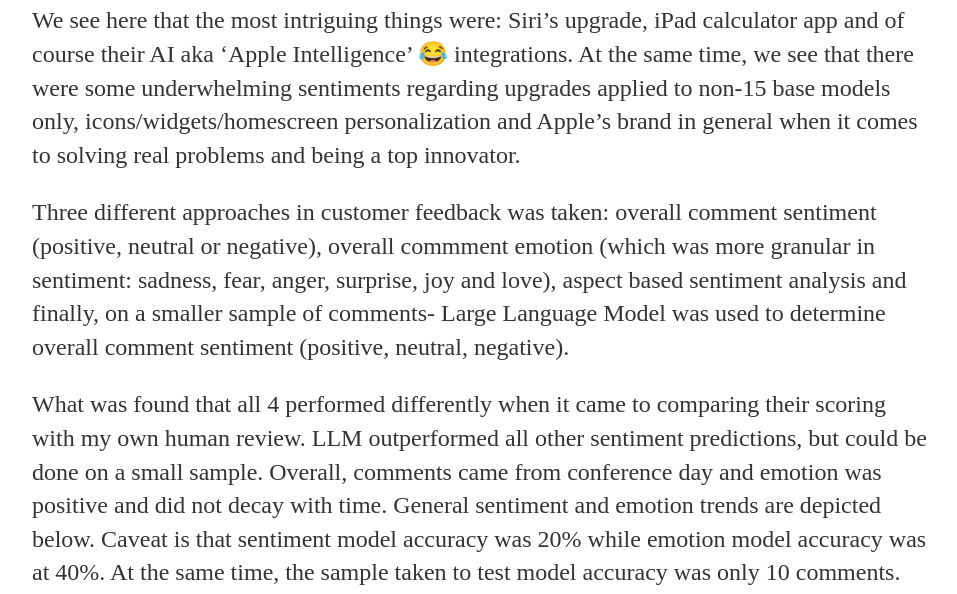
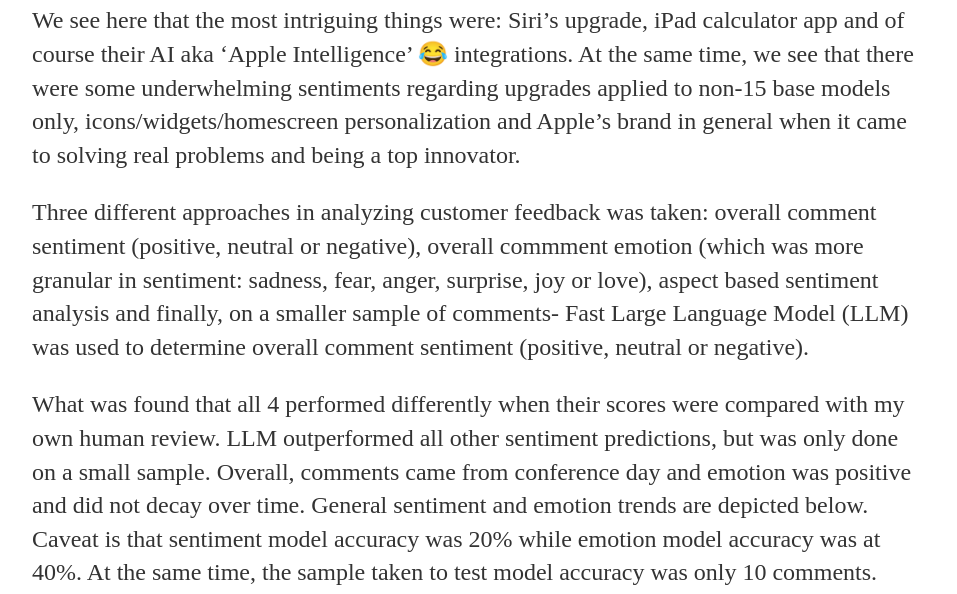
Before and after one commit to mindyng/mindyng.github.io, a Jekyll site: the page built from _posts/2024-07-13-Advanced-Language-Analysis.md, in a window 1280 px wide and 1400 px high, scrolled down 1993 px, cut to the strip 253-847 px from the top of the window. Shown: the whole strip, without its empty margins (160-1117 px from the left). Built offline with Jekyll 4.4.1, drawn with Linux system fonts in a browser that asks for light colours; our own code applies the rules of GitHub Pages for plain Markdown files; some of the changed text lies outside the part shown.

Commit message:
Update 2024-07-13-Advanced-Language-Analysis.md
final review

```diff
--- a/_posts/2024-07-13-Advanced-Language-Analysis.md
+++ b/_posts/2024-07-13-Advanced-Language-Analysis.md
@@ -5,11 +5,10 @@
 people's reactions.
 
 Given that I am writing this on a MacBook Pro and recently got an iPhone, I feel more inclined to be up-to-date with Apple's releases.
-I did have the option of just tracking Reddit's WWDC 2024 live megathread or watch [The Verge's](https://www.youtube.com/watch?v=sBXdyUA6A88) condensed version
-of the conference, but that is not as fun as scraping the data and performing NLP analysis on people's reactions. :)
+I did have the option of just tracking Reddit's WWDC 2024 live megathread or watch [The Verge's condensed version
+of the conference](https://www.youtube.com/watch?v=sBXdyUA6A88), but that is not as fun as scraping the data and performing NLP analysis on people's reactions. 😃
 
-Also, after performing [sentiment analysis on LLM chatbots](https://mindyng.github.io/blog/2024/01/01/Sentiment-Analysis-On-L-L-M-Chatbots), in future iterations,
-I had wanted better topics generated as well as perform sentiment analysis on aspects versus overall comments.
+Also, after performing [sentiment analysis on LLM chatbots](https://mindyng.github.io/blog/2024/01/01/Sentiment-Analysis-On-L-L-M-Chatbots), in future iterations, I had wanted better topics generated as well as perform sentiment analysis on aspects versus overall comments.
 Lastly, I have been wanting to use a free, open-sourced LLM's API's to generate answers in my notebook.
 
 # Business Insights
@@ -18,21 +17,20 @@
 Based Sentiment Analysis.
 
 When extracting the most talked about topics from the conference, it turned out that an Apple presenter using competitor's Samsung Notes app
-to present was highly joked about. Though noise, did give some insight on what is a great Notes app even if it is not made by company you work for 😂 .
-Despite this top topic, still able to extract much on what people were buzzing about:
+to present was highly joked about. Though noise, this topic did give some insight on what is a great Notes app even if it was not made by the company
+he worked for 😂 . Despite this top topic, I was still able to extract much on what people were buzzing about:
 
 <img width="1300" alt="Screenshot 2024-07-14 at 9 39 19 AM" src="https://github.com/user-attachments/assets/9f1612de-5610-4528-bac7-d59e4657c87d">
 
 We see here that the most intriguing things were: Siri's upgrade, iPad calculator app and of course their AI aka 'Apple Intelligence' 😂 integrations.
-At the same time, we see that there were some underwhelming sentiments regarding upgrades applied to non-15 base models only, icons/widgets/homescreen personalization
-and Apple's brand in general when it comes to solving real problems and being a top innovator.
+At the same time, we see that there were some underwhelming sentiments regarding upgrades applied to non-15 base models only, icons/widgets/homescreen personalization and Apple's brand in general when it came to solving real problems and being a top innovator.
 
-Three different approaches in customer feedback was taken: overall comment sentiment (positive, neutral or negative), overall commment emotion
-(which was more granular in sentiment: sadness, fear, anger, surprise, joy and love), aspect based sentiment analysis and finally, on a smaller sample
-of comments- Large Language Model was used to determine overall comment sentiment (positive, neutral, negative).
+Three different approaches in analyzing customer feedback was taken: overall comment sentiment (positive, neutral or negative), overall commment emotion
+(which was more granular in sentiment: sadness, fear, anger, surprise, joy or love), aspect based sentiment analysis and finally, on a smaller sample
+of comments- Fast Large Language Model (LLM) was used to determine overall comment sentiment (positive, neutral or negative).
 
-What was found that all 4 performed differently when it came to comparing their scoring with my own human review. LLM outperformed all other sentiment
-predictions, but could be done on a small sample. Overall, comments came from conference day and emotion was positive and did not decay with time.
+What was found that all 4 performed differently when their scores were compared with my own human review. LLM outperformed all other sentiment
+predictions, but was only done on a small sample. Overall, comments came from conference day and emotion was positive and did not decay over time.
 General sentiment and emotion trends are depicted below. Caveat is that sentiment model accuracy was 20% while emotion model accuracy was at 40%.
 At the same time, the sample taken to test model accuracy was only 10 comments.
 
@@ -57,15 +55,19 @@
 their competitor, Samsung had negative sentiment mostly tied to it. However, things looked good with iPad only (most likely due to the impressive
 Calculator app). There was positive sentiment for apple, but it was not the dominant emotion.
 
-It looks like from the WWDC conference, iphone, iPad, iOS, android/Samsung (notes), app and features were the most talked about topics. Looks like
-Apple needs to work on their reputation even after catch up with AI frontier.
+It looks like from the WWDC conference, iPhone, iPad, iOS, Android/Samsung (notes), app and features were the most talked about topics. Looks like
+Apple needs to work on their reputation even after catching up on the AI front.
 
 # Business Recommendations
 
+In general:
+
 1. Apple needs to be more of a risk taker
 2. Be an innovator and not a copier
-3. Research problems people are actually having and solving them
-4. Build a watertight strategy and execture feature release faster
+3. Research problems people are actually having and solve them
+4. Build a watertight strategy and execute feature releases faster
+
+More specifically:
 
 Based on the sentiment analysis findings from the WWDC conference, here are some business recommendations for Apple to improve their reputation and address the feedback received:
 
@@ -103,30 +105,25 @@
 # Personal Growth as Data Professional/Fun Lessons
 
 1. LLM API and workarounds (data augmentation, sentiment classification)
-- First off, LLM's are versatile winners when it came to having to augment data by replacing words with synonyms and performing sentiment analysis on
+First off, LLM's are versatile winners when it came to having to augment data by replacing words with synonyms and performing sentiment analysis on
 overall comments. Then again it has greater foundation of knowledge and bigger context window to handle nuanced/domain-specific questions.
 
-2. BERTopic is a library that really peeked my interest. Last time I tried topic modeling, it was messy and not helpful when using LDA. The difference is most likely due to BERTopic being transformer-embeddings based whereas LDA is based on probabilities. I enjoyed the visualizations that helped with interpretation. Below was the most fascinating one for me because it had the different topics and upon hovering and playing with the slider, you can examine different topic and words that make up the topics.
+2. BERTopic is a library that really peaked my interest. Last time I tried topic modeling, it was messy and not helpful when using LDA. The difference is most likely due to BERTopic being transformer embeddings based whereas LDA is based on probabilities. I enjoyed the visualizations that helped with interpretation. Below was the most fascinating one for me because it had the different topics and upon hovering and playing with the slider, you can examine different topic and words that make up the topics.
 
-<img width="756" alt="Screenshot 2024-07-14 at 1 54 43 PM" src="https://github.com/user-attachments/assets/e3a8cd12-1c96-4fdc-a5b0-c51104a69907">
+<img width="766" alt="Screenshot 2024-07-14 at 9 54 12 PM" src="https://github.com/user-attachments/assets/b2ccfa88-7cea-46d6-aff8-2411483365c7">
 
-<img width="756" alt="Screenshot 2024-07-14 at 1 55 08 PM" src="https://github.com/user-attachments/assets/e2276b75-93f2-4914-b684-038bad9c6a9f">
+4. When it came to determining customer feedback sentiment, first pass involved a general approach where a whole comment was scored as positive, neutral or negative. The sentiment seemed too broad and coarse so I went ahead and tried out an emotion classifier that scored comments into 6 different categories:
+sadness, fear, anger, surprise, joy and love. This was better in theory, but when I audited it with my own sentiment scores, the overall sentiment classifier was 20% correct, the emotion classifier was 40% correct, PyABSA was 50% correct and Groq was 80% correct. 😀
 
-
-4. When it came to determining customer feedback, there was the general approach where a whole comment was scored as positive, neutral and negative.
-The sentiment seemed too broad and coarse so I went ahead and tried out an emotion classifier that scored comments into 6 different categories:
-sadness, fear, anger, surprise, joy and love. This was better in theory, but when I audited it with my own review, the sentiment classifier was 20% correct,
-emotion classifier was 40% correct, PyABSA was 50% correct and Groq was 80% correct. 😀
-
-3. Last, but not least, I was so happy with using chatGPT 4o (omni) as a code helper (had couple more hiccups than preferred). However, it redeemed itself. When I showed it an image of a table and asked for a non-standard visualization like a stacked bar chart. It produced a sunburst graph that I am quite fond of. I used it one time to showcase user journeys to a business stakeholder and he was impressed by how it captured the answer to his business question in a concise and sophisticated way. 🙂
+3. Last, but not least, I was so happy with using chatGPT 4o (omni) as a code helper (even though had couple more hiccups than preferred). However, it redeemed itself. When I showed it an image of a table and asked for a non-standard visualization like a stacked bar chart, it produced code for a sunburst graph. I am quite fond of these graphs because I used it one time to showcase user journeys to a business stakeholder and I like how it captured the answer to his business question in a concise and sophisticated way. 🙂
 
 # [Code and Comments Notebook](https://nbviewer.org/github/mindyng/2024-Business-Projects/blob/main/wwdc-2024-sentiment-analysis_final.ipynb)
 
 # Next Iteration
-1. Data Augmentation with Groq
+1. Data Augmentation with LLM/Groq
 2. Sentiment/Emotion Classification using HuggingFace models, but fine-tuned on YouTube/Reddit data for greater prediction accuracy
-3. Groqcloud at scale. It is fast and free so limit on what it can take is understandable. Try to see if I can hit API differently, e.g. >100 rows
-4. Named Entity Recognition (NER) for deeper analysis on for things such as:
+3. Groq prediction at scale. It is fast and free so limit on what it can take in is understandable. I will try to see if I can hit API differently, e.g. >100 rows at one time
+4. Named Entity Recognition (NER) for deeper analysis onnthings such as:
 * Brand Monitoring:
 
 Track mentions of Apple, Samsung, and their products across various sources.
```
Also changed, not shown: other parts of _posts/2024-07-13-Advanced-Language-Analysis.md (+2 -2 lines).
